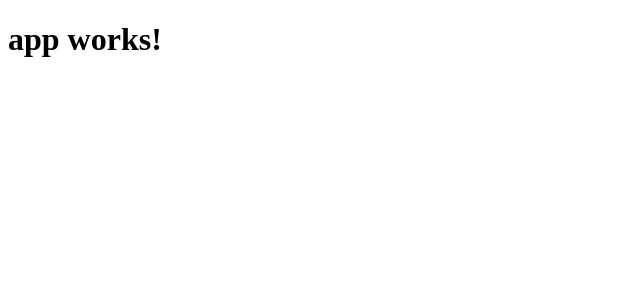
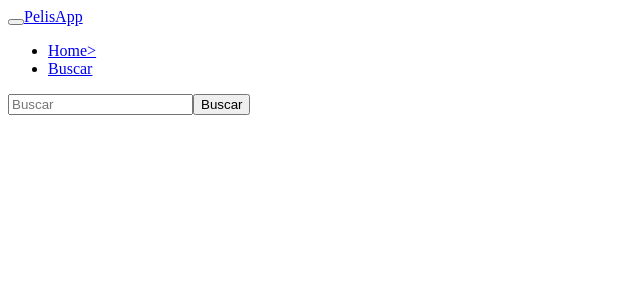
Before and after one commit to sschwarzpazos/ng-peliculasApp, an Angular app: page / in a window 1280 px wide. Shown: the top 300 px of the page, without its empty margins (0-640 px from the left). Built offline with nearby package versions, Linux system fonts and the light colour scheme.

Commit message:
feat(app.component): added navbar component

```diff
--- a/src/app/app.component.html
+++ b/src/app/app.component.html
@@ -1,3 +1,2 @@
-<h1>
-  {{title}}
-</h1>
+<!-- bootstrap navbar -->
+<app-navbar></app-navbar>
```
